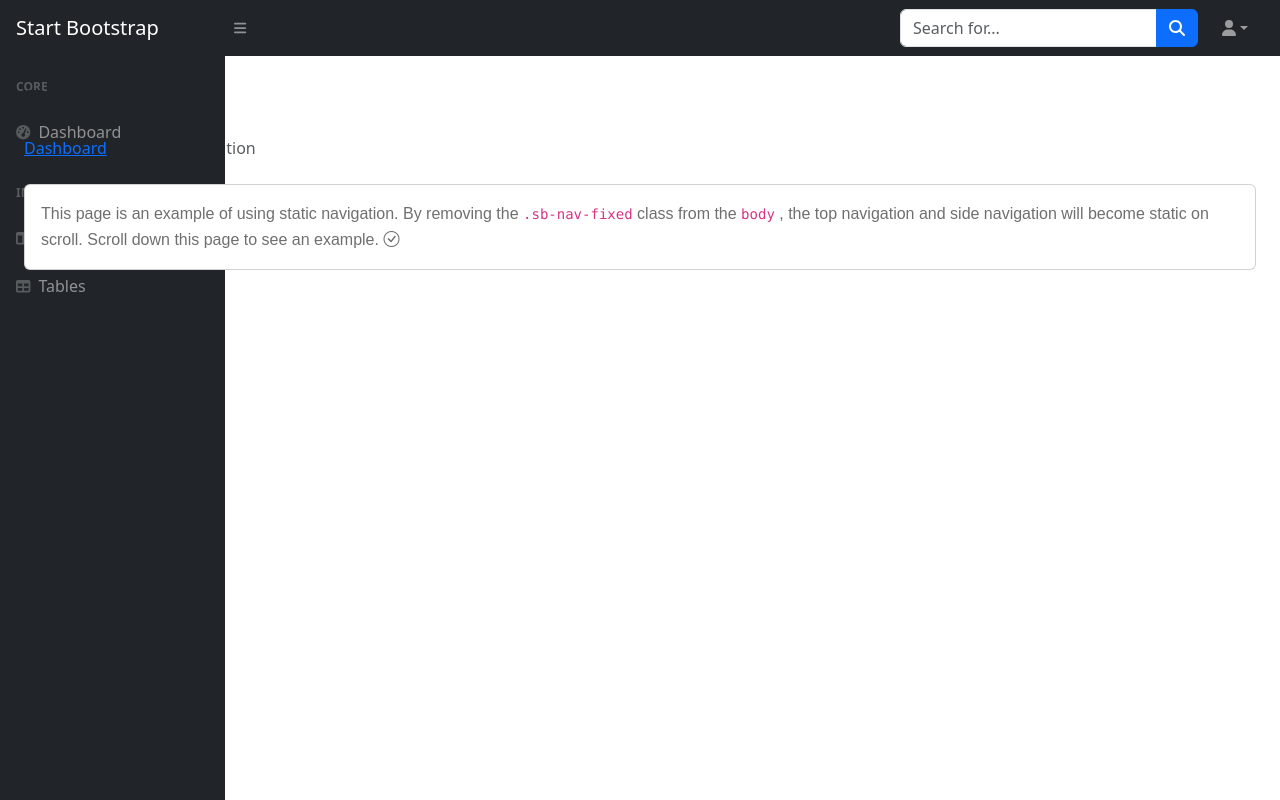
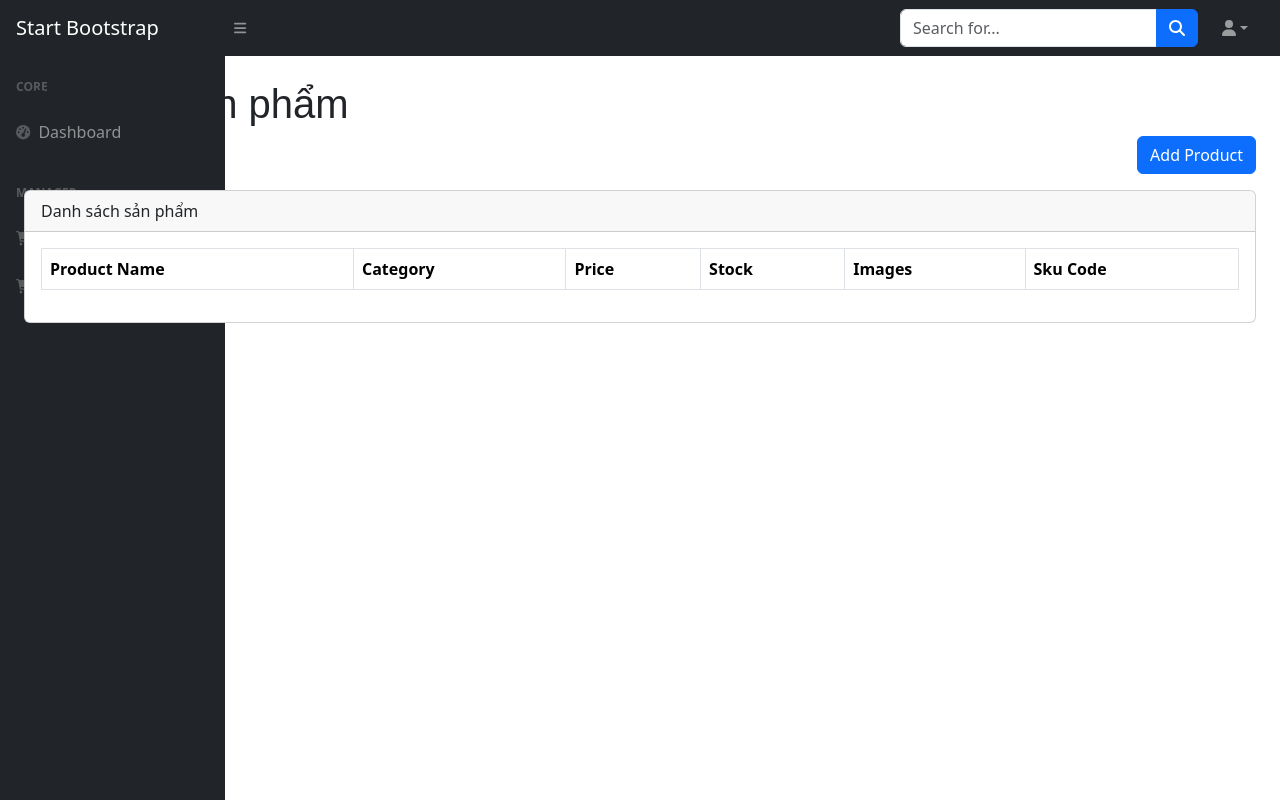
Before and after one commit to ngthanhvu/DU-AN-1-FALL2024, a Vue app: page /admin/products in a window 1280 px wide. Built offline with nearby package versions, Linux system fonts and the light colour scheme.

Commit message:
update o admin

```diff
--- a/src/components/admin/AdminDashboard.vue
+++ b/src/components/admin/AdminDashboard.vue
@@ -2,28 +2,9 @@
   <div id="layoutSidenav_content">
     <main>
       <div class="container-fluid px-4" style="margin-top: 80px;">
-          <h1 class="mt-4">Static Navigation</h1>
-          <ol class="breadcrumb mb-4">
-            <li class="breadcrumb-item"><a href="index.html">Dashboard</a></li>
-            <li class="breadcrumb-item active">Static Navigation</li>
-          </ol>
-          <div class="card mb-4">
-            <div class="card-body">
-              <p class="mb-0">
-                This page is an example of using static navigation. By removing the
-                <code>.sb-nav-fixed</code>
-                class from the
-                <code>body</code>
-                , the top navigation and side navigation will become static on scroll. Scroll down this page to see an
-                example.
-              </p>
-            </div>
-          </div>
+        <h1 class="mt-4">Dashboard</h1>
+
         <div style="height: 100vh"></div>
-          <div class="card mb-4">
-            <div class="card-body">When scrolling, the navigation stays at the top of the page. This is the end of the
-              static navigation demo.</div>
-          </div>
       </div>
     </main>
   </div>
--- a/src/components/admin/AdminLayout.vue
+++ b/src/components/admin/AdminLayout.vue
@@ -7,6 +7,4 @@
 
 <script setup>
 import Sidebar from './AdminSidebar.vue';
-import AdminDashboar from './AdminDashboard.vue';
-import AdminProduct from './AdminProduct.vue';
 </script>
--- a/src/components/admin/AdminProduct.vue
+++ b/src/components/admin/AdminProduct.vue
@@ -2,28 +2,31 @@
   <div id="layoutSidenav_content">
     <main>
       <div class="container-fluid px-4" style="margin-top: 80px;">
-          <h1 class="mt-4">Product</h1>
-          <ol class="breadcrumb mb-4">
-            <li class="breadcrumb-item"><a href="index.html">Dashboard</a></li>
-            <li class="breadcrumb-item active">Static Navigation</li>
-          </ol>
-          <div class="card mb-4">
+        <h1 class="mt-4">Quản lý sản phẩm</h1>
+        <div class="d-flex justify-content-end mb-3">
+          <button class="btn btn-primary">Add Product</button>
+        </div>
+        <div class="card mb-3">
+            <div class="card-header">Danh sách sản phẩm</div>
             <div class="card-body">
-              <p class="mb-0">
-                This page is an example of using static navigation. By removing the
-                <code>.sb-nav-fixed</code>
-                class from the
-                <code>body</code>
-                , the top navigation and side navigation will become static on scroll. Scroll down this page to see an
-                example. <i class="bi bi-check-circle"></i>
-              </p>
+                <table class="table table-bordered" id="productTable">
+                    <thead>
+                        <tr>
+                            <th>Product Name</th>
+                            <th>Category</th>
+                            <th>Price</th>
+                            <th>Stock</th>
+                            <th>Images</th>
+                            <th>Sku Code</th>
+                        </tr>
+                    </thead>
+                    <tbody>
+                        <!-- Data will be loaded here -->
+                    </tbody>
+                </table>
             </div>
         </div>
         <div style="height: 100vh"></div>
-          <div class="card mb-4">
-            <div class="card-body">When scrolling, the navigation stays at the top of the page. This is the end of the
-              static navigation demo.</div>
-          </div>
       </div>
     </main>
   </div>
--- a/src/components/admin/AdminSidebar.vue
+++ b/src/components/admin/AdminSidebar.vue
@@ -4,27 +4,39 @@
       <div class="sb-sidenav-menu">
         <div class="nav">
           <div class="sb-sidenav-menu-heading">Core</div>
-          <a class="nav-link" href="/admin">
+          <router-link class="nav-link" to="/admin">
             <div class="sb-nav-link-icon"><font-awesome-icon :icon="['fas', 'gauge-high']" /></div>
             Dashboard
-          </a>
-          <div class="sb-sidenav-menu-heading">Interface</div>
-          <a class="nav-link collapsed" href="#" data-bs-toggle="collapse" data-bs-target="#collapseLayouts"
-            aria-expanded="false" aria-controls="collapseLayouts">
-            <div class="sb-nav-link-icon"><font-awesome-icon :icon="['fas', 'table-columns']" /></div>
-            Layouts
+          </router-link>
+          <div class="sb-sidenav-menu-heading">Manager</div>
+          <!-- Manage Products -->
+          <a class="nav-link collapsed" href="#" data-bs-toggle="collapse" data-bs-target="#collapseProducts"
+            aria-expanded="false" aria-controls="collapseProducts">
+            <div class="sb-nav-link-icon"><font-awesome-icon :icon="['fas', 'cart-shopping']" /></div>
+            Manage Products
             <div class="sb-sidenav-collapse-arrow"><font-awesome-icon :icon="['fas', 'angle-down']" /></div>
           </a>
-          <div class="collapse" id="collapseLayouts" aria-labelledby="headingOne" data-bs-parent="#sidenavAccordion">
+          <div class="collapse" id="collapseProducts" aria-labelledby="headingOne" data-bs-parent="#sidenavAccordion">
+            <nav class="sb-sidenav-menu-nested nav">
+              <router-link class="nav-link" to="/admin/products" >Product List</router-link>
+            </nav>
+          </div>
+
+          <!-- Manage Category -->
+          <a class="nav-link collapsed" href="#" data-bs-toggle="collapse" data-bs-target="#collapseCategory"
+            aria-expanded="false" aria-controls="collapseCategory">
+            <div class="sb-nav-link-icon"><font-awesome-icon :icon="['fas', 'cart-shopping']" /></div>
+            Manage Category
+            <div class="sb-sidenav-collapse-arrow"><font-awesome-icon :icon="['fas', 'angle-down']" /></div>
+          </a>
+          <div class="collapse" id="collapseCategory" aria-labelledby="headingTwo" data-bs-parent="#sidenavAccordion">
             <nav class="sb-sidenav-menu-nested nav">
               <a class="nav-link" href="layout-static.html">Static Navigation</a>
               <a class="nav-link" href="layout-sidenav-light.html">Light Sidenav</a>
             </nav>
           </div>
-          <a class="nav-link" href="tables.html">
-            <div class="sb-nav-link-icon"><font-awesome-icon :icon="['fas', 'table']" /></div>
-            Tables
-          </a>
+
+
         </div>
       </div>
     </nav>
--- a/src/router/index.js
+++ b/src/router/index.js
@@ -18,17 +18,17 @@ import AdminDashboard from '@/components/admin/AdminDashboard.vue';
 import AdminProduct from '@/components/admin/AdminProduct.vue';
 
 const routes = [
-  { path: '/', component: Home , meta: { title: 'Home' }},
-  { path: '/san-pham', component: Product , meta: { title: 'Product' }},
-  { path: '/chi-tiet-san-pham', component: Detail_product , meta: { title: 'Detail_product' }},
-  { path: '/lien-he', component: Contact , meta: { title: 'Contact' }},
-  { path: '/gioi-thieu', component: About , meta: { title: 'About' }},
-  { path: '/tin-tuc', component: Blog , meta: { title: 'Blog' }},
-  { path: '/login', component: Login , meta: { title: 'Login' }},
-  { path: '/register', component: Register , meta: { title: 'Register' }},
-  { path: '/gio-hang', component: Cart , meta: { title: 'Cart' }},
-  { path: '/thanh-toan', component: Checkout , meta: { title: 'Checkout' }},
-  { path: '/trang-ca-nhan', component: Profile , meta: { title: 'Profile' }},
+  { path: '/', component: Home , meta: { title: 'Trang chủ' }},
+  { path: '/san-pham', component: Product , meta: { title: 'Sản phẩm' }},
+  { path: '/chi-tiet-san-pham', component: Detail_product , meta: { title: 'Chi tiết sản phẩm' }},
+  { path: '/lien-he', component: Contact , meta: { title: 'Liên hệ' }},
+  { path: '/gioi-thieu', component: About , meta: { title: 'Giới thiệu' }},
+  { path: '/tin-tuc', component: Blog , meta: { title: 'Tin tức' }},
+  { path: '/login', component: Login , meta: { title: 'Đăng nhập' }},
+  { path: '/register', component: Register , meta: { title: 'Đăng ký' }},
+  { path: '/gio-hang', component: Cart , meta: { title: 'Giỏ hàng' }},
+  { path: '/thanh-toan', component: Checkout , meta: { title: 'Thanh toán' }},
+  { path: '/trang-ca-nhan', component: Profile , meta: { title: 'Thông tin cá nhân' }},
   {
     path: '/admin',
     component: AdminLayout,
@@ -46,7 +46,7 @@ const router = createRouter({
 });
 
 router.beforeEach((to, from, next) => {
-  document.title = `${to.meta.title} | Shop`;
+  document.title = `${to.meta.title} | Hangsport`;
   next();
 });
 
```
Also changed, not shown: src/components/admin/example.vue (+8 -21 lines). Lines whose indentation alone changed are shown as unchanged.
